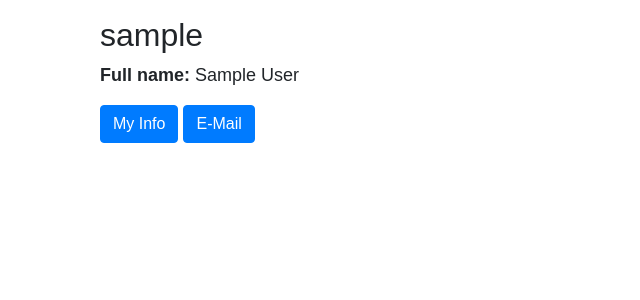
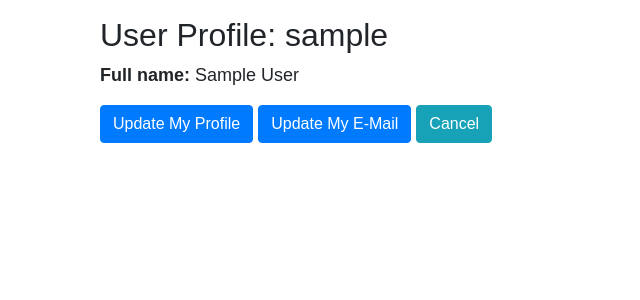
Before and after one commit to kevinbowen777/django-start, a Django app: a page that uses templates/account/user_detail.html in a window 1280 px wide. Shown: the part 56-356 px from the top of the page, without its empty margins (0-640 px from the left). Run offline with Django 3.2, Linux system fonts and the light colour scheme; the visitor is signed in with stand-in values (Sample User, id 1); data comes from the database, SQL or seed files in the repository; parts of the project's set-up code (start-up, migrations or seed data) failed here and were passed over; some libraries are stand-ins or nearby versions.

Commit message:
Add age field & cancel button

```diff
--- a/templates/account/user_detail.html
+++ b/templates/account/user_detail.html
@@ -1,7 +1,7 @@
 {% extends "base.html" %}
 {% load static %}
 
-{% block title %}Polls Profile: {{ object.username }}{% endblock title %}
+{% block title %}User Profile - {{ object.username }}{% endblock title %}
 
 {% block content %}
 <div class="container">
@@ -9,9 +9,12 @@
   <div class="row">
     <div class="col-sm-12">
 
-      <h2>{{ object.username }}</h2>
+      <h2>User Profile: {{ object.username }}</h2>
       {% if object.name %}
         <p><strong>Full name:</strong> {{ object.name }}</p>
+      {% endif %}
+      {% if object.age %}
+        <p><strong>Age:</strong> {{ object.age }}</p>
       {% endif %}
       {% if user.country %}
         <p><strong>Country:</strong> {{ user.country.name }}
@@ -35,8 +38,9 @@
 <div class="row">
 
   <div class="col-sm-12">
-    <a class="btn btn-primary" href="{% url 'user_update' %}" role="button">My Info</a>
-    <a class="btn btn-primary" href="{% url 'account_email' %}" role="button">E-Mail</a>
+    <a class="btn btn-primary" href="{% url 'user_update' %}" role="button">Update My Profile</a>
+    <a class="btn btn-primary" href="{% url 'account_email' %}" role="button">Update My E-Mail</a>
+    <a class="btn btn-info" href="javascript:window.history.back()">Cancel</a>
     <!-- Your Stuff: Custom user template urls -->
   </div>
 
```
